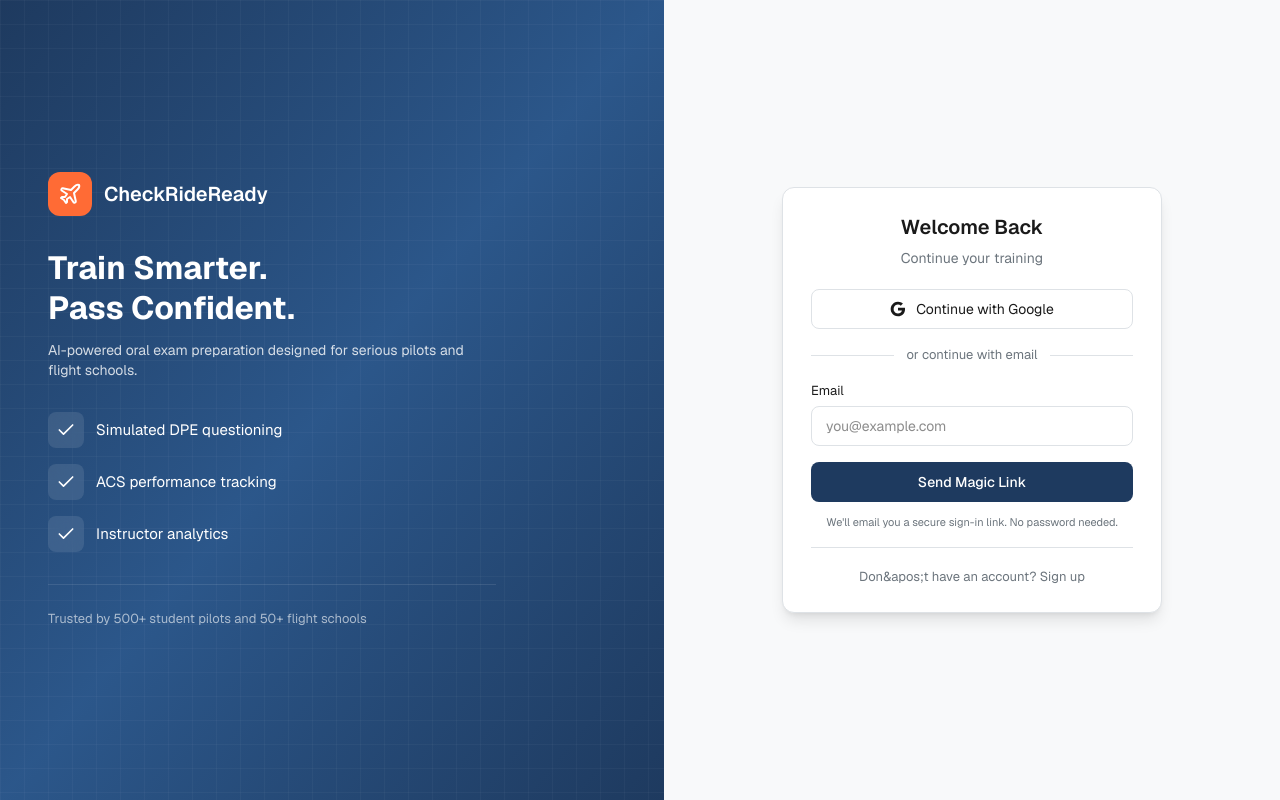
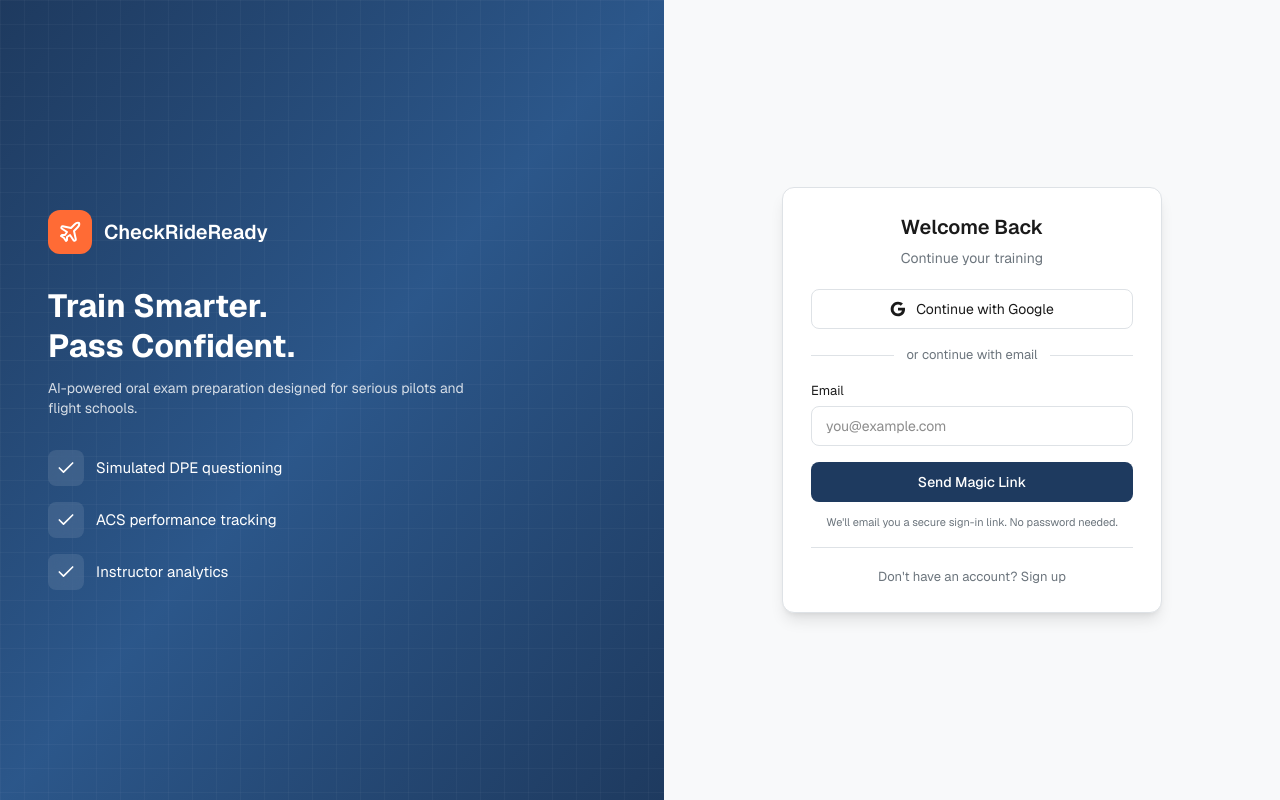
Before and after one commit to JosephMcEnroe/CheckRideReady, a Next.js app: page /login in a window 1280 px wide. Built offline with nearby package versions, Linux system fonts and the light colour scheme; no server answers.

Commit message:
updating login page

```diff
--- a/app/login/page.tsx
+++ b/app/login/page.tsx
@@ -115,11 +115,11 @@
             ))}
           </div>
 
-          <div className="mt-8 pt-6 border-t border-white/10">
+          {/* <div className="mt-8 pt-6 border-t border-white/10">
             <p className="text-white/60 text-[13px]">Trusted by 500+ student pilots and 50+ flight schools</p>
-          </div>
+          </div> */}
         </div>
-      </div>
+     </div>
 
       <div className="flex-1 flex items-center justify-center px-6 py-6 bg-background">
         <div className="w-full max-w-[380px]">
@@ -224,7 +224,7 @@
                 onClick={() => setIsSignUp((prev) => !prev)}
                 className="text-[13px] text-muted-foreground hover:text-foreground transition-colors"
               >
-                {isSignUp ? "Already have an account? Sign in" : "Don&apos;t have an account? Sign up"}
+                {isSignUp ? "Already have an account? Sign in" : "Don't have an account? Sign up"}
               </button>
             </div>
           </div>
```
